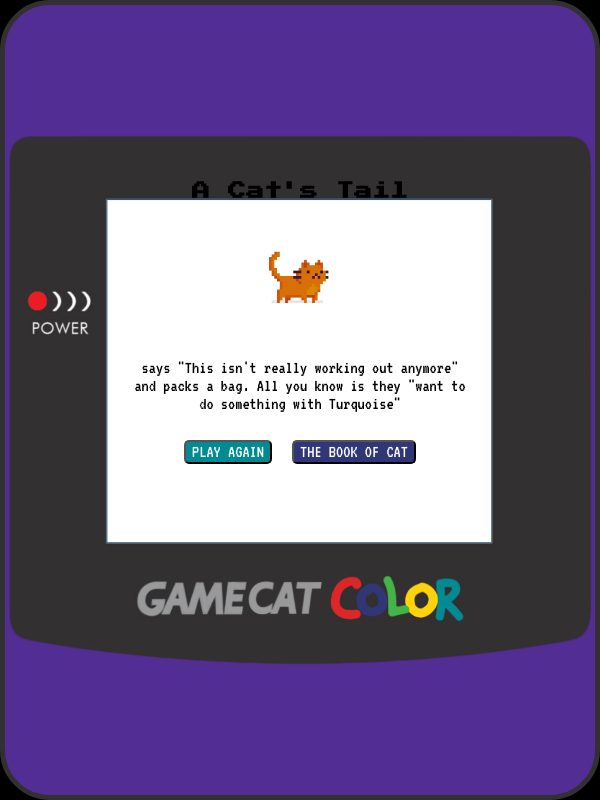
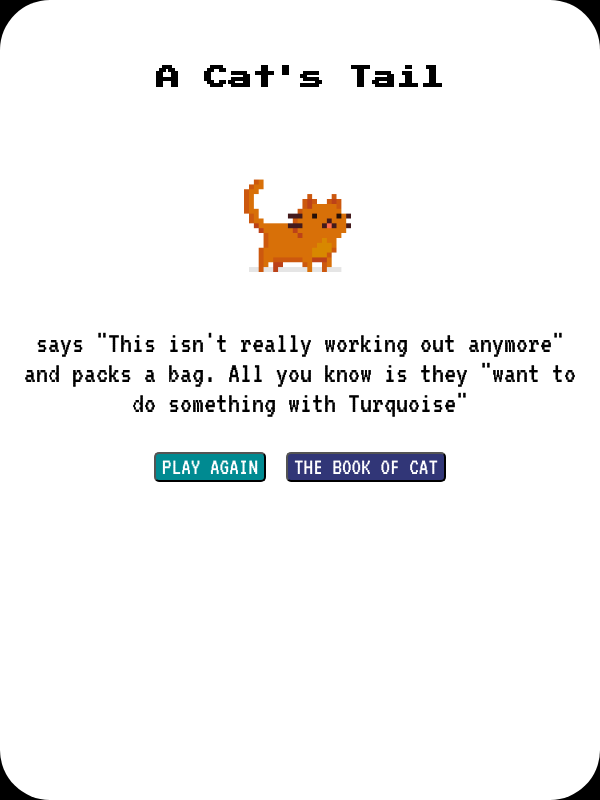
Before and after one commit to qrispi/a-cats-tail, a React (Create React App) app: page /story/finale in a window 600 px wide. Built offline with nearby package versions, Linux system fonts and the light colour scheme.

Commit message:
Refactor media query for tablets

```diff
--- a/src/components/App/media-query.css
+++ b/src/components/App/media-query.css
@@ -1,70 +1,34 @@
-@media (min-width: 501px) and (max-width: 650px) {
-  .title {
-    font-size: large;
+@media (min-width: 801px) and (max-width: 1100px) {
+  .play-screen {
+    width: 64%;
+    height: 47vh;
   }
 
-  .adopt-text {
-    font-size: 26px;
+  .book-container,
+  .page-container {
+    height: 30vh;
   }
 
-  .play-screen {
-    width: 64%;
-    height: 50vh;
+  .result-container {
+    height: 40vh;
   }
 
-  .day-text {
-    font-size: 36px;
-  }
-
-  .story-text {
-    font-size: 18px;
-  }
-
-  .choice-title {
-    font-size: 27px;
+  .day-container,
+  .finale-container {
+    height: 38vh;
   }
 
   .choice-btns-container {
-    margin-top: -20px;
-    height: 200px;
+    height: 34vh;
   }
 
-  .choice-btns-container button {
-    font-size: 14px;
-  }
-
-  img {
-    width: 100px;
-    margin-top: 10px;
-  }
-
-  .result-text {
-    font-size: 20px;
-  }
-
-  .finale-text {
-    font-size: 18px;
-  }
-
-  .finale-type-container button {
-    font-size: 18px;
-  }
-}
-
-@media (min-width: 651px) and (max-width: 700px) {
-  .play-screen {
-    width: 64%;
-  }
-}
-
-@media (min-width: 701px) and (max-width: 800px) {
-  .play-screen {
-    width: 55%;
+  .wizard-gif {
+    margin: 5vh 0 0;
   }
 }
 
 /* Mobile */
-@media only screen and (max-width: 500px) {
+@media only screen and (max-width: 800px) {
   .frame {
     background: none;
     background-color: #fff !important;
--- a/src/components/Book/Book.js
+++ b/src/components/Book/Book.js
@@ -36,6 +36,7 @@ function Book() {
 
   useEffect(() => {
     getFact();
+  // eslint-disable-next-line react-hooks/exhaustive-deps
   }, []);
 
   return (
```
